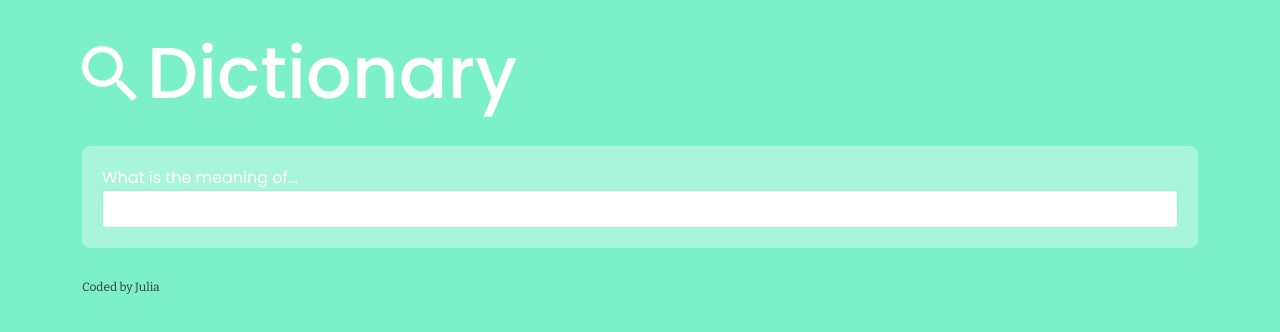
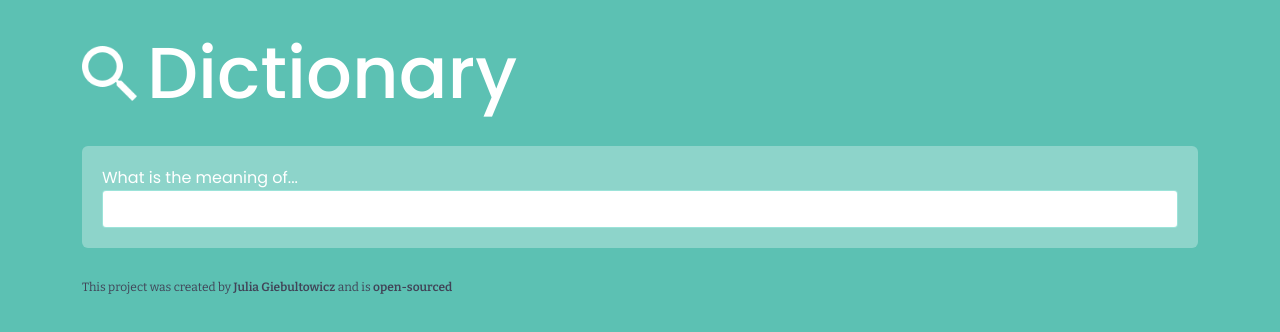
Before and after one commit to gabibble/dictionary-project, a React (Create React App) app: page / in a window 1280 px wide. Shown: the top 332 px of the page. Built offline with nearby package versions, Linux system fonts and the light colour scheme; no server answers.

Commit message:
css updates

```diff
--- a/public/index.html
+++ b/public/index.html
@@ -32,8 +32,10 @@
     -->
     <link rel="preconnect" href="https://fonts.googleapis.com" />
     <link rel="preconnect" href="https://fonts.gstatic.com" crossorigin />
+    <link rel="preconnect" href="https://fonts.googleapis.com" />
+    <link rel="preconnect" href="https://fonts.gstatic.com" crossorigin />
     <link
-      href="https://fonts.googleapis.com/css2?family=Be+Vietnam+Pro:ital,wght@0,100;0,200;0,300;0,400;0,500;0,600;0,700;1,300;1,400&family=Bitter:ital,wght@0,300;0,400;0,600;1,300;1,400;1,600&family=Poppins:ital,wght@0,100;0,300;0,400;0,500;1,300;1,400;1,500&family=Roboto:ital,wght@0,100;0,300;0,400;0,500;0,700;1,300&display=swap"
+      href="https://fonts.googleapis.com/css2?family=Bitter:ital,wght@0,300;0,400;0,500;0,600;1,300;1,400;1,600&family=Poppins:ital,wght@0,100;0,300;0,400;0,500;1,300;1,400;1,500&display=swap"
       rel="stylesheet"
     />
     <title>Dictionary App</title>
--- a/src/App.css
+++ b/src/App.css
@@ -1,13 +1,19 @@
 body {
-  background: rgb(123, 240, 201);
   font-family: "Bitter", serif;
+  background: #5cc1b3;
 }
 
 a {
-  color: rgba(56, 57, 68, 0.534);
+  text-decoration: none;
+  color: rgb(65, 67, 87);
+  font-weight: 600;
+}
+
+a:hover {
+  color: black;
 }
 .App {
-  color: rgb(56, 57, 68);
+  color: rgb(65, 67, 87);
 }
 
 .App h1 {
--- a/src/App.js
+++ b/src/App.js
@@ -15,7 +15,24 @@ function App() {
         <main>
           <Dictionary defaultKeyword="sunset" />
         </main>
-        <footer className="App-footer">Coded by Julia</footer>
+        <footer className="App-footer">
+          This project was created by{" "}
+          <a
+            href="https://www.juliagiebultowicz.com/index.html"
+            target="_blank"
+            rel="noreferrer"
+          >
+            Julia Giebultowicz
+          </a>{" "}
+          and is{" "}
+          <a
+            href="https://github.com/gabibble/dictionary-project"
+            target="_blank"
+            rel="noreferrer"
+          >
+            open-sourced
+          </a>
+        </footer>
       </div>
     </div>
   );
--- a/src/Dictionary.css
+++ b/src/Dictionary.css
@@ -1,19 +1,21 @@
 .Dictionary section {
-  background-color: rgba(255, 255, 255, 0.342);
+  background-color: rgba(255, 255, 255, 0.301);
   padding: 20px;
   margin: 15px 0;
-  border-radius: 8px;
+  border-radius: 6px;
 }
 
 .Dictionary input {
   width: 100%;
   padding: 6px 4px;
-  border: 1px solid rgba(123, 240, 201, 0.747);
+  border: 1px solid rgba(87, 207, 191, 0.589);
+
   border-radius: 4px;
   color: #333;
 }
 
 .prompt {
   font-family: "Poppins", sans-serif;
+
   color: white;
 }
--- /dev/null
+++ b/src/Meaning.css
@@ -0,0 +1,19 @@
+.Meaning h3 {
+  font-family: "Poppins", sans-serif;
+  font-size: 30px;
+  opacity: 60%;
+  line-height: 1.5;
+}
+
+.Meaning .definition {
+  font-weight: 500;
+  margin-top: 15px;
+  font-size: 16px;
+  line-height: 1.3;
+}
+
+.Meaning .example {
+  font-size: 14px;
+  opacity: 70%;
+  margin-top: 5px;
+}
--- a/src/Meaning.js
+++ b/src/Meaning.js
@@ -1,5 +1,6 @@
 import React from "react";
 import Synonyms from "./Synonyms";
+import "./Meaning.css";
 
 export default function Meaning(props) {
   console.log(props.meaning);
@@ -10,14 +11,12 @@ export default function Meaning(props) {
         if (index < 2) {
           return (
             <div key={index}>
-              <p>
-                <strong>Definition: </strong>
-                {definition.definition}
-                <br />
-                <strong>Example: </strong>
+              <div className="definition">{definition.definition}</div>
+
+              <div className="example">
                 <em>{definition.example}</em>
-                <br />
-              </p>
+              </div>
+
               <Synonyms synonyms={definition.synonyms} />
             </div>
           );
--- /dev/null
+++ b/src/Phonetic.css
@@ -0,0 +1,9 @@
+.Phonetic {
+  font-size: 18px;
+  opacity: 60%;
+}
+
+.audio {
+  max-height: 20px;
+  margin: 0 0 3px 5px;
+}
--- a/src/Phonetic.js
+++ b/src/Phonetic.js
@@ -1,4 +1,6 @@
 import React from "react";
+import "./Phonetic.css";
+import audio from "./audio.png";
 
 export default function Phonetic(props) {
   if (props.phonetic.audio) {
@@ -7,7 +9,7 @@ export default function Phonetic(props) {
         {props.phonetic.text}
         {"  "}
         <a href={props.phonetic.audio} target="_blank" rel="noreferrer">
-          listen
+          <img src={audio} className="audio" alt="listen" />
         </a>
       </div>
     );
--- /dev/null
+++ b/src/Synonyms.css
@@ -0,0 +1,11 @@
+.Synonyms {
+  padding: 0;
+  margin: 5px 0 0;
+}
+.Synonyms li {
+  display: inline-block;
+  padding-right: 15px;
+  opacity: 50%;
+  font-family: "Poppins", sans-serif;
+  font-size: 13px;
+}
--- a/src/Synonyms.js
+++ b/src/Synonyms.js
@@ -1,9 +1,10 @@
 import React from "react";
+import "./Synonyms.css";
 
 export default function Synonyms(props) {
   if (props.synonyms) {
     return (
-      <ul className="Synoyms">
+      <ul className="Synonyms">
         {props.synonyms.map(function (synonym, index) {
           return <li key={index}> {synonym} </li>;
         })}
```
Also changed, not shown: src/audio.png (added).
